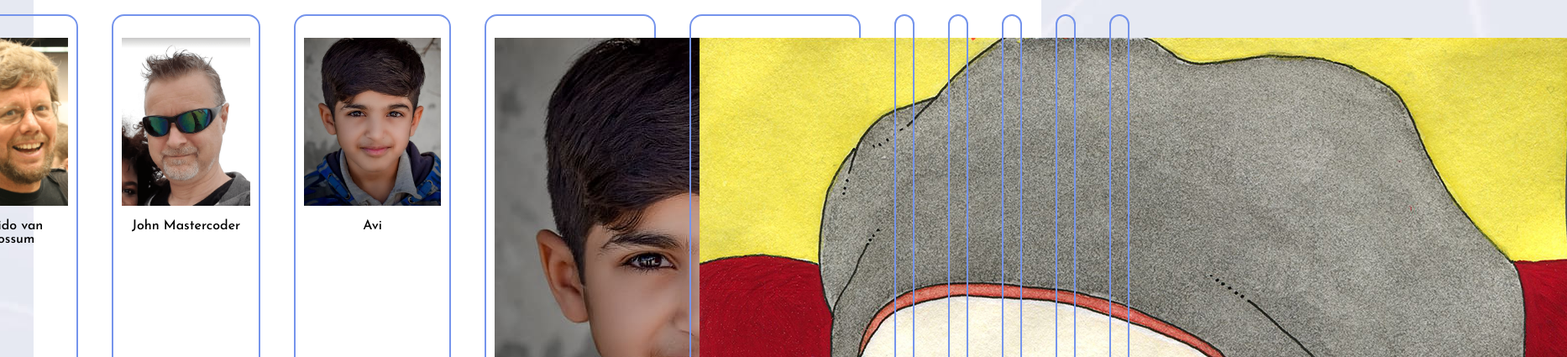
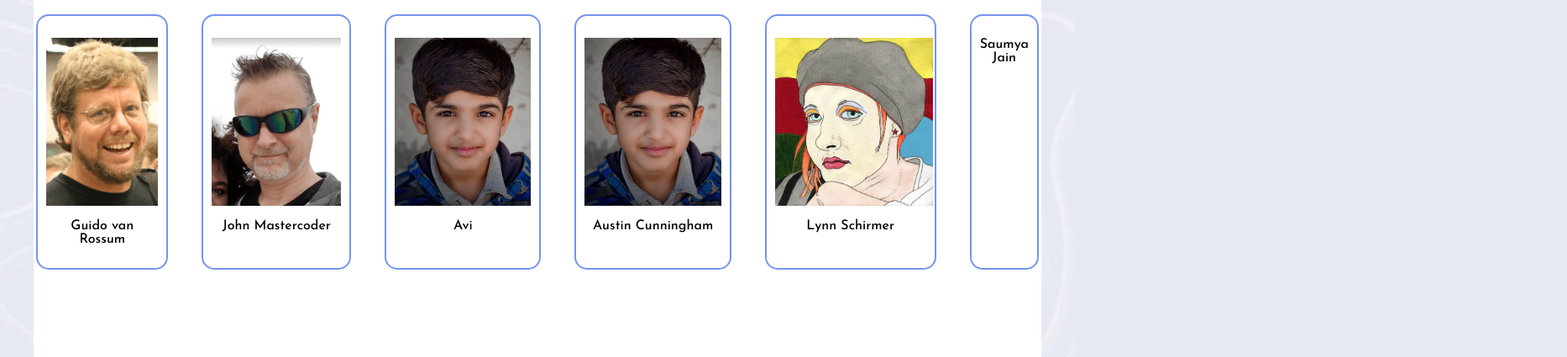
Before and after one commit to wolfpackdude/H33-06-starter-code, a plain HTML site: page team.html in a window 1280 px wide. Shown: the part 219-644 px from the top of the page at 84% size, 1866 px wide, since content can reach past the window. Drawn offline with Linux system fonts and the light colour scheme.

Commit message:
Added myself

```diff
--- a/team.html
+++ b/team.html
@@ -38,41 +38,20 @@
             </div>
 
           <div class="member">
-            <p><img class="memeber-pic" src="img/boy_01.png"> </p>
+            <p><img class="member-pic" src="img/boy_01.png"> </p>
             <p>Austin Cunningham</p>
           </div>
 
           <div class="member">
-            <p><img class="memeber-pic" src="img/LynnSchirmer-Portrait-By-LarryLandsverk-2020.jpg"></p>
+            <p><img class="member-pic" src="img/LynnSchirmer-Portrait-By-LarryLandsverk-2020.jpg"></p>
             <p>Lynn Schirmer</p>
 
           </div>
 
           <div class="member">
-            <!--  student 03 -->
+            <p>Saumya Jain</p>
 
           </div>
-
-          <div class="member">
-            <!--  student 04 -->
-
-          </div>
-
-          <div class="member">
-            <!--  student 05 -->
-
-          </div>
-
-          <div class="member">
-            <!--  student 06 -->
-
-          </div>
-
-          <div class="member">
-            <!--  student 06 -->
-
-          </div>
-
 
         </div>
 
```
